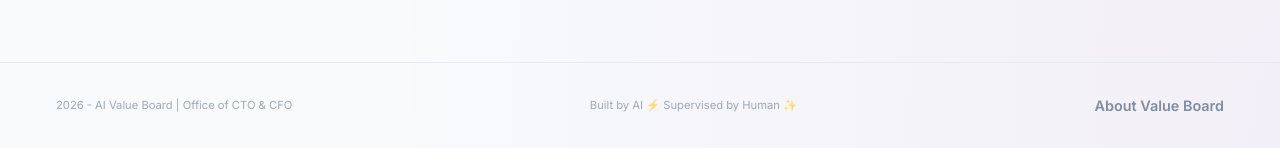
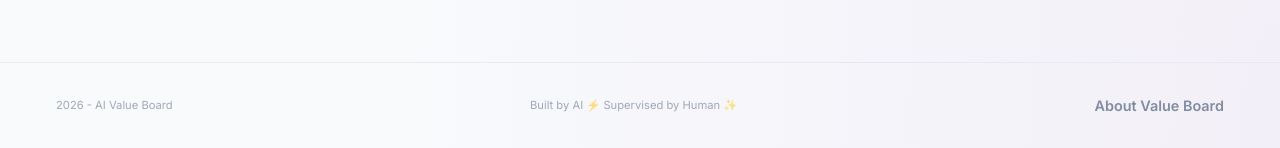
Before and after one commit to vhpatel73/dote, a Django app: page /about/ in a window 1280 px wide. Shown: the part 3776-3924 px from the top of the page. Run offline with Django 4.2, Linux system fonts and the light colour scheme; some libraries are stand-ins or nearby versions.

Commit message:
Remove CTO/CFO from footer

```diff
--- a/templates/base.html
+++ b/templates/base.html
@@ -93,7 +93,7 @@
     <footer>
         <div class="container footer-container">
             <div class="fine-print footer-left">
-                2026 - AI Value Board | Office of CTO & CFO
+                2026 - AI Value Board
             </div>
             <div class="fine-print footer-center">
                 Built by AI ⚡️ Supervised by Human ✨
```
